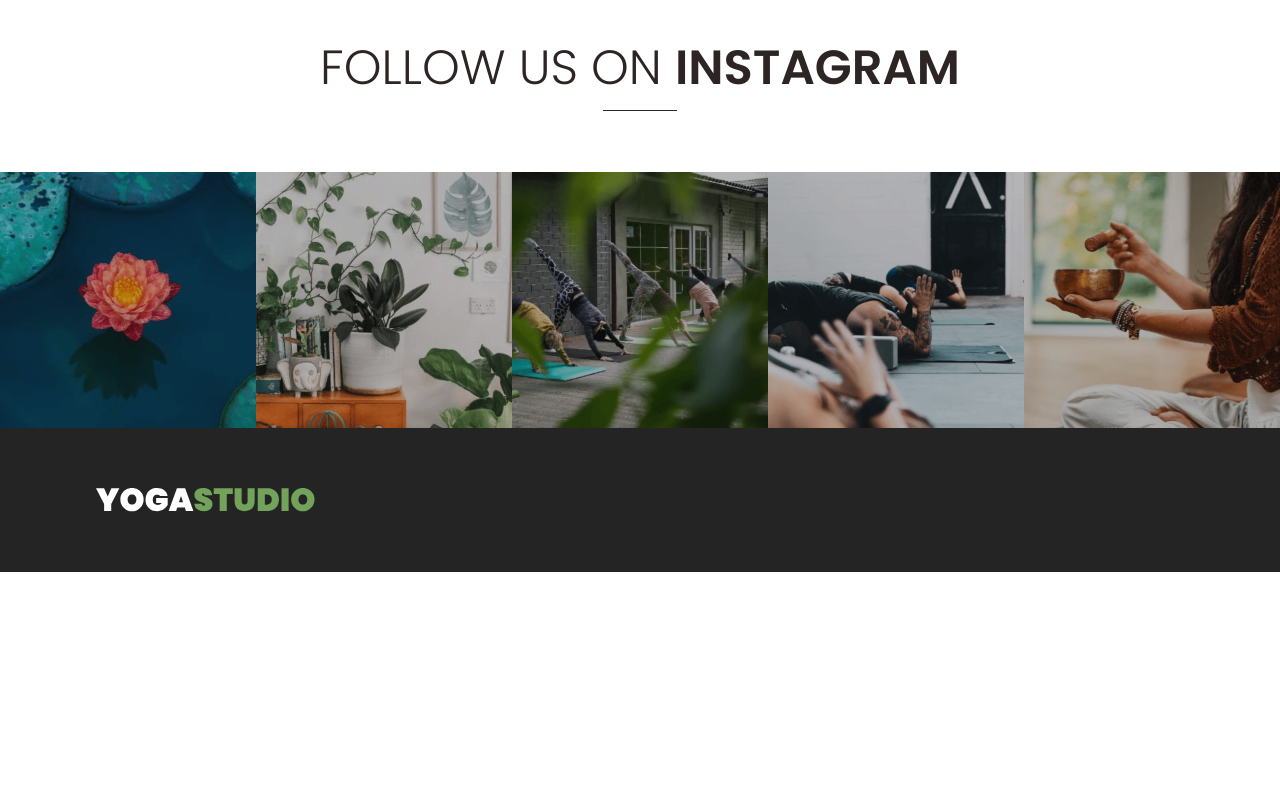
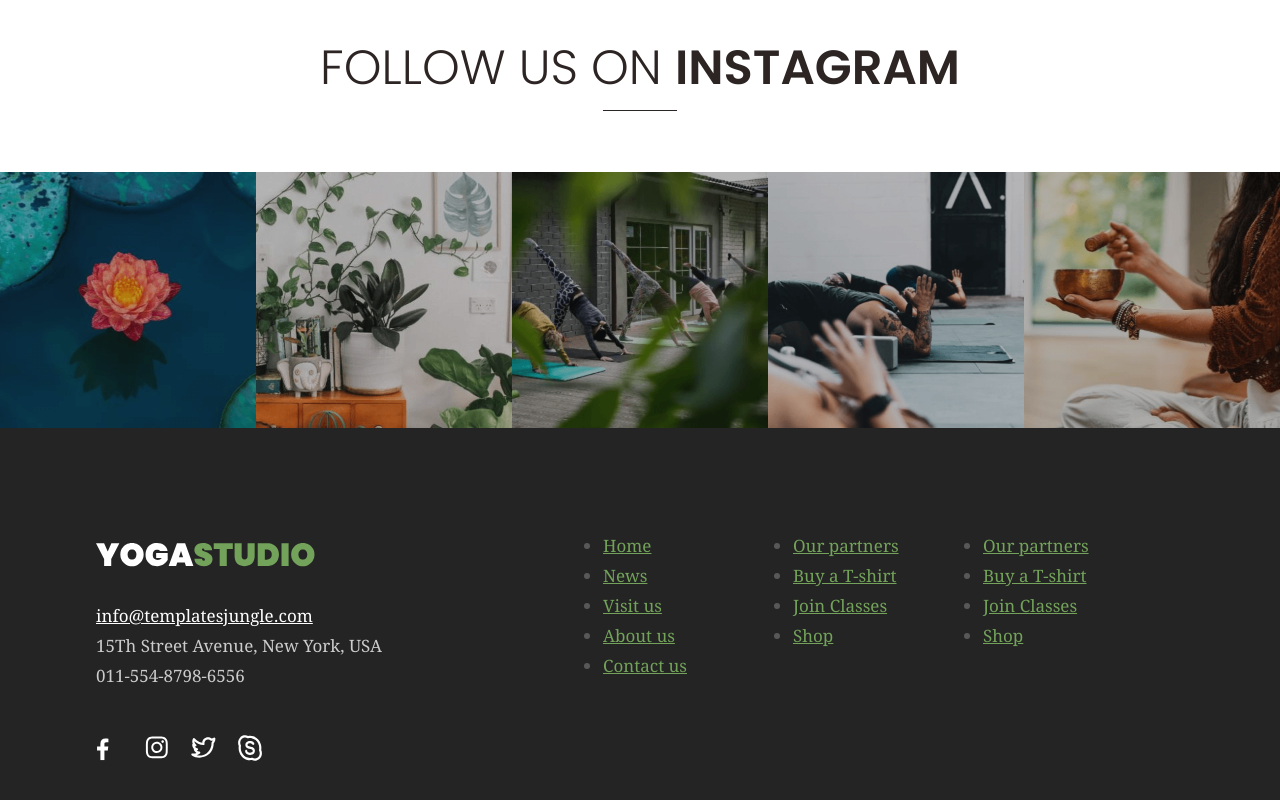
Before and after one commit to damiankomonski/yoga-template, a website built with Parcel: page src/index.html in a window 1280 px wide. Shown: the part 6905-7705 px from the top of the page. Before the commit the page ends 7477 px from the top, so only its background shows below. Built offline with nearby package versions, Linux system fonts and the light colour scheme; no server answers.

Commit message:
Progress

```diff
--- a/src/index.html
+++ b/src/index.html
@@ -281,16 +281,75 @@
           </div>
         </div>
       </section>
-      <footer class="bg-dark py-5">
+      <footer class="bg-dark pt-103 pb-84">
+        <div>
           <div class="container">
             <div class="row">
               <div class="col-xl-5">
+                <div class="mb-22">
                   <a href="#">
                     <img src="img/logo-2.svg" alt="YogaStudio Logo">
                   </a>
                 </div>
+
+                <div class="mb-40 text-greylight">
+                  <a href="mailto:info@templatesjungle.com" class="text-white">info@templatesjungle.com</a>
+                  <p class="mb-0">15Th Street Avenue, New York, USA</p>
+                  <p class="mb-0">011-554-8798-6556</p>
+                </div>
+
+                <ul class="p-0 d-flex list-style-no">
+                  <li class="me-20">
+                    <a href="#">
+                      <img src="img/icon-facebook.svg" alt="Facebook Link">
+                    </a>
+                  </li>
+                  <li class="me-20">
+                    <a href="#">
+                      <img src="img/icon-instagram.svg" alt="Instagram Link">
+                    </a>
+                  </li>
+                  <li class="me-20">
+                    <a href="#">
+                      <img src="img/icon-twitter.svg" alt="Twitter Link">
+                    </a>
+                  </li>
+                  <li class="me-20">
+                    <a href="#">
+                      <img src="img/icon-skype.svg" alt="Skype Link">
+                    </a>
+                  </li>
+                </ul>
+              </div>
+              <div class="col-xl-2">
+                <ul>
+                  <li><a href="#">Home</a></li>
+                  <li><a href="#">News</a></li>
+                  <li><a href="#">Visit us</a></li>
+                  <li><a href="#">About us</a></li>
+                  <li><a href="#">Contact us</a></li>
+                </ul>
+              </div>
+              <div class="col-xl-2">
+                <ul>
+                  <li><a href="#">Our partners</a></li>
+                  <li><a href="#">Buy a T-shirt</a></li>
+                  <li><a href="#">Join Classes</a></li>
+                  <li><a href="#">Shop</a></li>
+                </ul>
+              </div>
+              <div class="col-xl-2">
+                <ul>
+                  <li><a href="#">Our partners</a></li>
+                  <li><a href="#">Buy a T-shirt</a></li>
+                  <li><a href="#">Join Classes</a></li>
+                  <li><a href="#">Shop</a></li>
+                </ul>
               </div>
             </div>
+          </div>
+        </div>
+
       </footer>
     </main>
     <script src="./js/index.js" type="module"></script>
--- a/src/scss/follow-instagram.scss
+++ b/src/scss/follow-instagram.scss
@@ -6,7 +6,7 @@
 
         a{
             display: flex;
-            min-width: 0;
+            flex-grow: 1;
 
             &:hover{
                 img{
@@ -15,9 +15,9 @@
             }
 
             img{
-                min-width: 0;
                 opacity: 0.7;
                 transition: opacity 0.3s ease-in-out;
+                width: 100%;
             }
         }
     }
--- a/src/scss/global.scss
+++ b/src/scss/global.scss
@@ -95,3 +95,8 @@ header{
     top: -8px;
     z-index: -1;
 }
+
+// List
+.list-style-no{
+    list-style: none;
+}
--- a/src/scss/main.scss
+++ b/src/scss/main.scss
@@ -70,7 +70,13 @@ $spacers: (
   164: $spacer * 10.25,
   117: $spacer * 7.3125,
   90: $spacer * 5.625,
-  83: $spacer * 5.1875
+  83: $spacer * 5.1875,
+  48: $spacer * 3,
+  22: $spacer * 1.375,
+  40: $spacer * 2.5,
+  103: $spacer * 6.4375,
+  84: $spacer * 5.25,
+  20: $spacer * 1.25
 );
 
 // Import Bootstrap 5
@@ -79,7 +85,8 @@ $spacers: (
 
 // Colors
 $custom-theme-color: (
-  "primarylight": #E3F5D9
+  "primarylight": #E3F5D9,
+  "greylight": #CCCCCC
 );
 $theme-colors: map-merge($custom-theme-color, $theme-colors);
 
```
Also changed, not shown: dist/icon-facebook.08eb7051.svg (added), dist/icon-facebook.3bc5315f.svg (added), dist/icon-instagram.2d0068b9.svg (added), dist/icon-instagram.817da488.svg (added), dist/icon-skype.25bb7244.svg (added), dist/icon-skype.bc859d7a.svg (added), dist/icon-twitter.4ea575cc.svg (added), dist/icon-twitter.a29e3830.svg (added), dist/index.html, 4 other files. Lines whose indentation alone changed are shown as unchanged.
